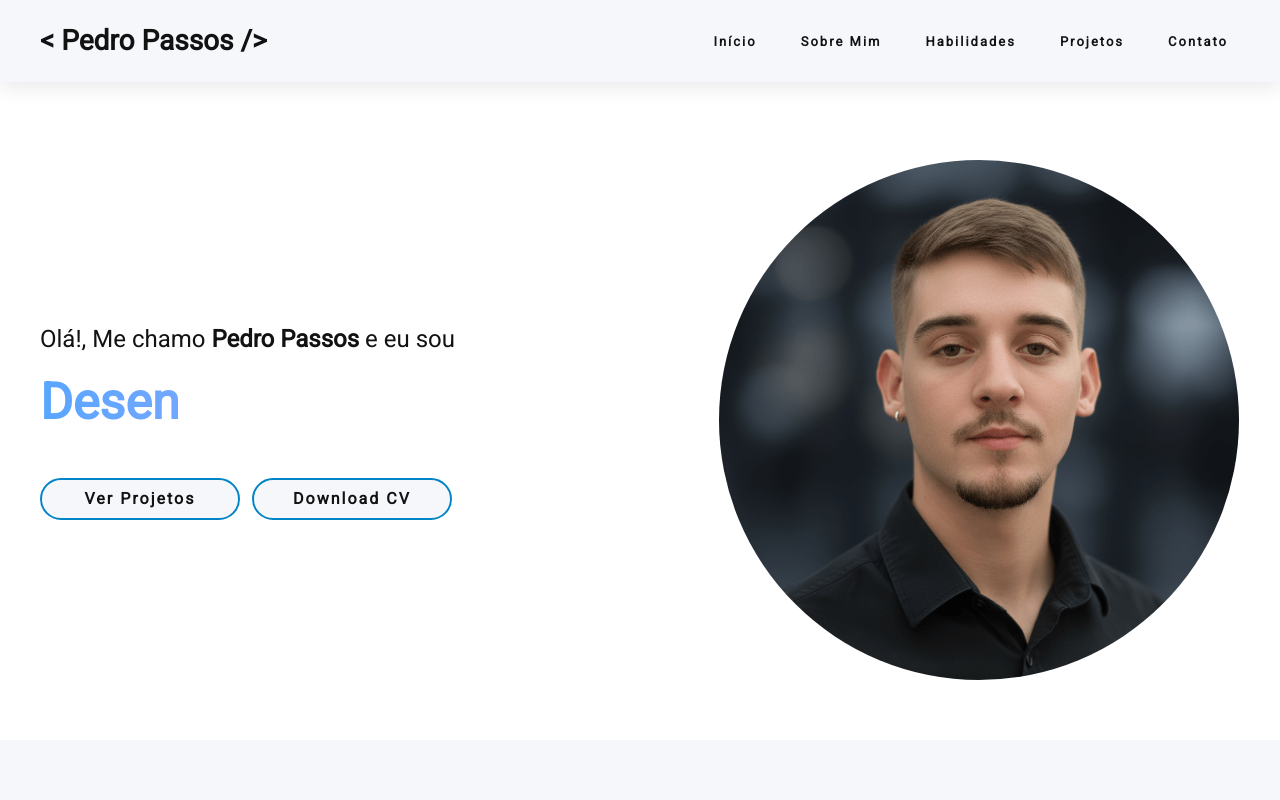
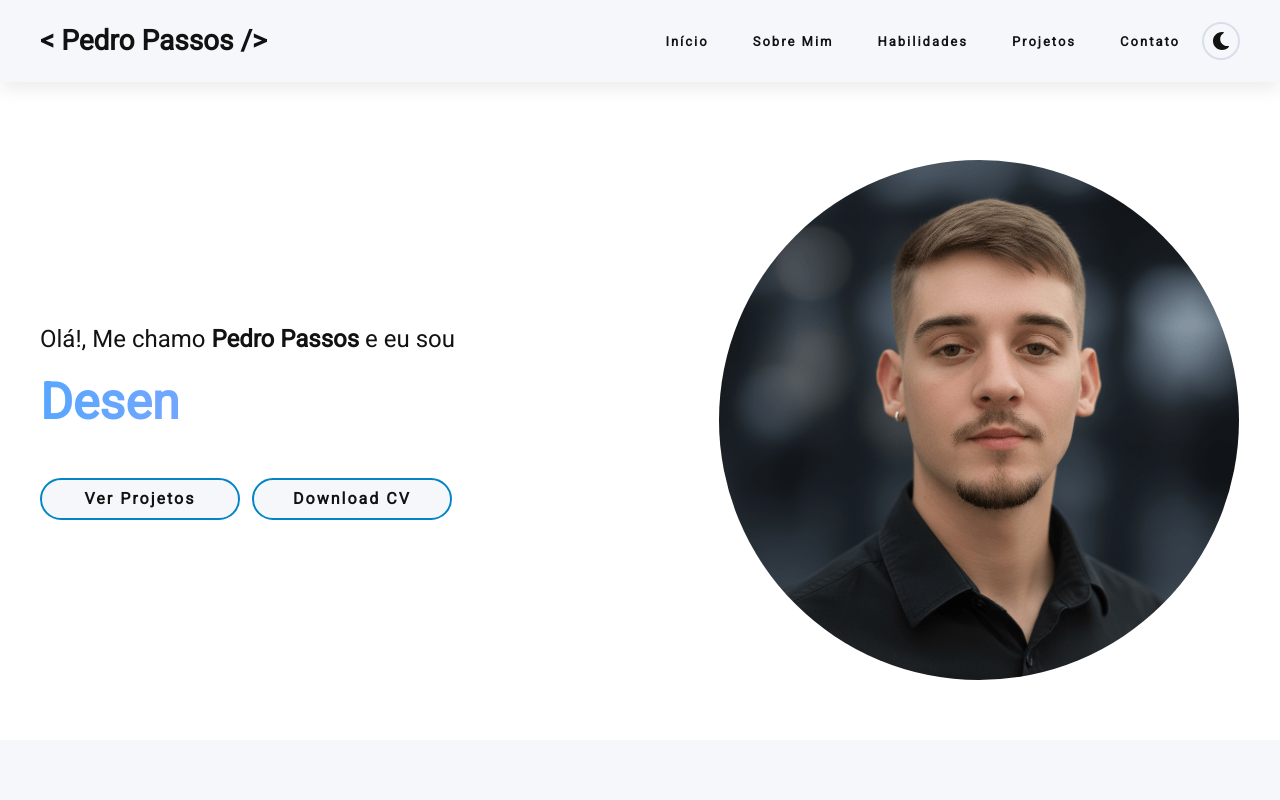
Before and after one commit to PedroPassos081/Portfolio-2.0, a React (Vite) app: page / in a window 1280 px wide. Shown: the top 800 px of the page. Built offline with nearby package versions, Linux system fonts and the light colour scheme.

Commit message:
Adicionando o botao no header do modo light e dark

```diff
--- a/src/components/Header/index.jsx
+++ b/src/components/Header/index.jsx
@@ -2,6 +2,7 @@
 import styled from "styled-components";
 import { useEffect, useState, useCallback } from "react";
 import { FaBars } from "react-icons/fa";
+import { FaSun, FaMoon } from "react-icons/fa";
 
 const HeaderWrap = styled.header`
   padding: 20px 0;
@@ -26,16 +27,15 @@ const HeaderContainer = styled.div`
 const Title = styled.a`
   font-size: 28px;
   font-weight: bold;
-  background: ${({ theme }) => theme.colors.text};
-  -webkit-background-clip: text;
-  background-clip: text;
-  color: transparent;
+  color: ${({ theme }) =>
+    theme.colors.text}; /* <- simples, funciona nos 2 temas */
   text-decoration: none;
 `;
 
 const Nav = styled.nav`
   display: flex;
   align-items: center;
+  gap: 10px; /* espaço com o toggle/burger */
 `;
 
 const NavList = styled.ul`
@@ -77,7 +77,7 @@ const NavList = styled.ul`
   @media (max-width: ${({ theme }) => theme.bp.md}) {
     position: absolute;
     top: 64px;
-    right: ${({ $open }) => ($open ? "0" : "-200px")};
+    right: ${({ $open }) => ($open ? "0" : "-220px")};
     flex-direction: column;
     background: ${({ theme }) => theme.colors.panel};
     padding: 20px;
@@ -99,7 +99,33 @@ const Burger = styled(FaBars)`
   }
 `;
 
-export default function Header() {
+/* Botão de alternância de tema */
+const ThemeToggle = styled.button`
+  border: 2px solid ${({ theme }) => theme.colors.border};
+  background: ${({ theme }) => theme.colors.panel};
+  color: ${({ theme }) => theme.colors.text};
+  border-radius: 50%;
+  width: 38px;
+  height: 38px;
+  display: flex;
+  align-items: center;
+  justify-content: center;
+  font-size: 18px;
+  cursor: pointer;
+  transition: background 0.25s ease, border-color 0.25s ease, color 0.25s ease;
+
+  &:hover {
+    background: ${({ theme }) => theme.colors.secondary};
+    border-color: ${({ theme }) => theme.colors.secondary};
+    color: #fff;
+  }
+  @media (max-width: ${({ theme }) => theme.bp.md}) {
+    font-size: 11px;
+    padding: 6px 10px;
+  }
+`;
+
+export default function Header({ onToggleTheme, currentMode }) {
   const [isOpen, setIsOpen] = useState(false);
 
   const onNavClick = useCallback((e) => {
@@ -137,6 +163,12 @@ export default function Header() {
               <a href="#contato">Contato</a>
             </li>
           </NavList>
+
+          {/* Toggle de tema */}
+          <ThemeToggle onClick={onToggleTheme} aria-label="Alternar tema">
+            {currentMode === "dark" ? <FaSun /> : <FaMoon />}
+          </ThemeToggle>
+
           <Burger
             onClick={() => setIsOpen((v) => !v)}
             aria-label="Abrir menu"
```
